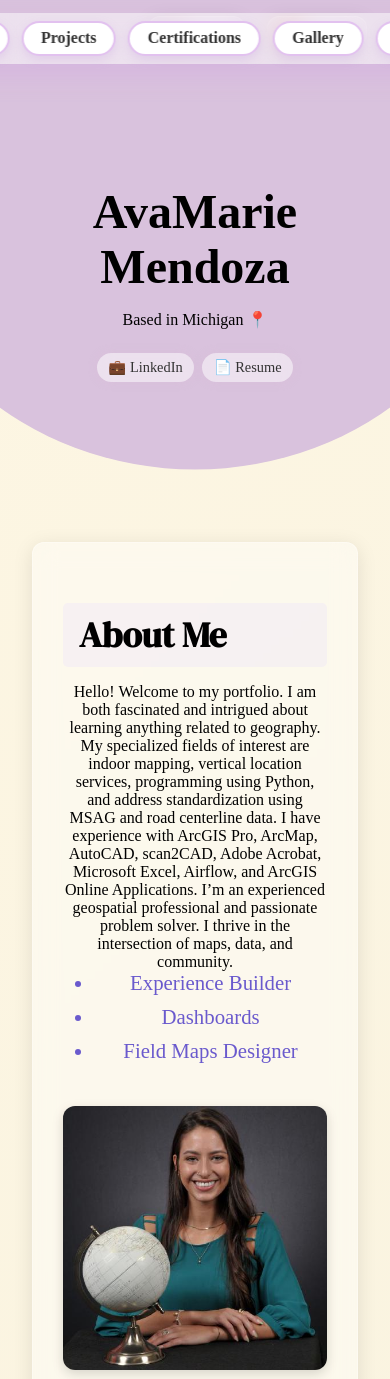
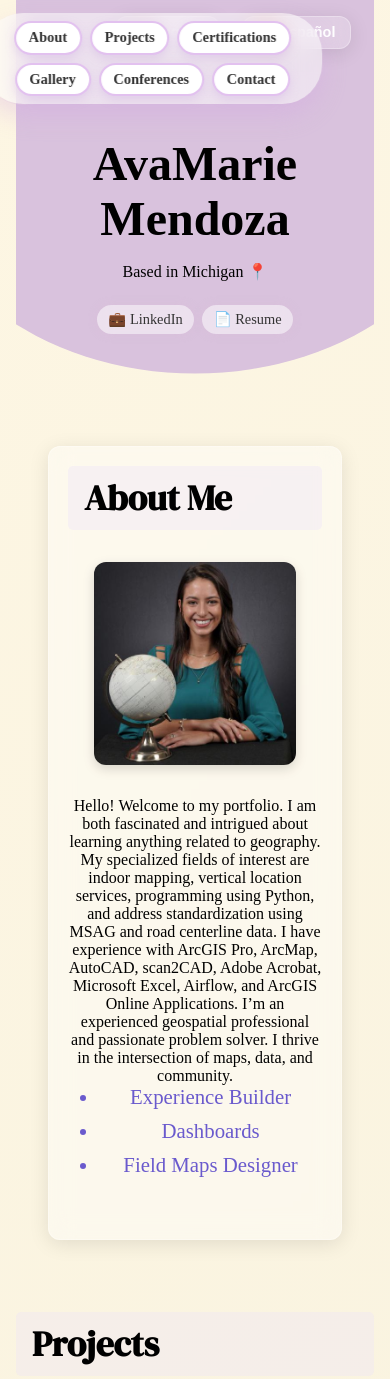
Before and after one commit to Avamaarie/amendoza.portfolio, a plain HTML site: page index.html in a window 390 px wide. Shown: the top 1379 px of the page. Drawn offline with Linux system fonts and the light colour scheme; a web font is replaced by a local one.

Commit message:
mobile addition

```diff
--- a/style.css
+++ b/style.css
@@ -461,3 +461,54 @@ h2 {
     display: none;
   }
 }
+
+/* === Mobile Responsiveness Fixes === */
+@media (max-width: 768px) {
+  body {
+    padding: 0 1rem;
+  }
+
+  header {
+    flex-direction: column;
+    align-items: center;
+    padding: 1rem 0;
+  }
+
+  .language-toggle {
+    margin-bottom: 1rem;
+    display: flex;
+    gap: 0.5rem;
+    flex-wrap: wrap;
+    justify-content: center;
+  }
+
+  .top-nav-container {
+    display: flex;
+    flex-wrap: wrap;
+    justify-content: center;
+    gap: 0.5rem;
+    margin-bottom: 1rem;
+  }
+
+  .top-nav-container a,
+  .language-toggle button {
+    font-size: 0.9rem;
+    padding: 0.4rem 0.8rem;
+  }
+
+  .section-wrapper {
+    padding: 1.2rem;
+  }
+
+  .about-wrapper {
+    flex-direction: column;
+    align-items: center;
+    text-align: center;
+  }
+
+  .profile-photo {
+    width: 80%;
+    max-width: 300px;
+    margin-top: 1rem;
+  }
+}
```
